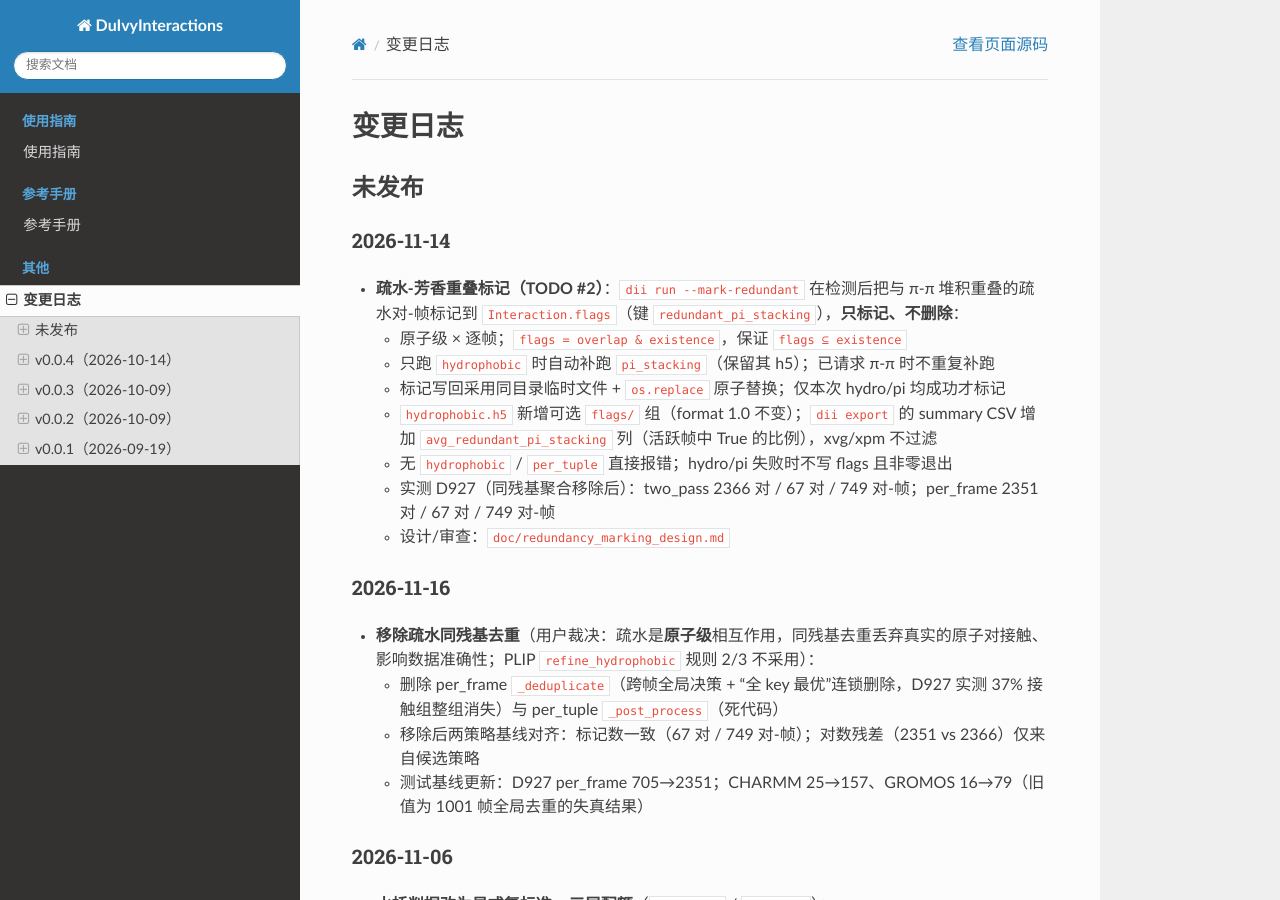
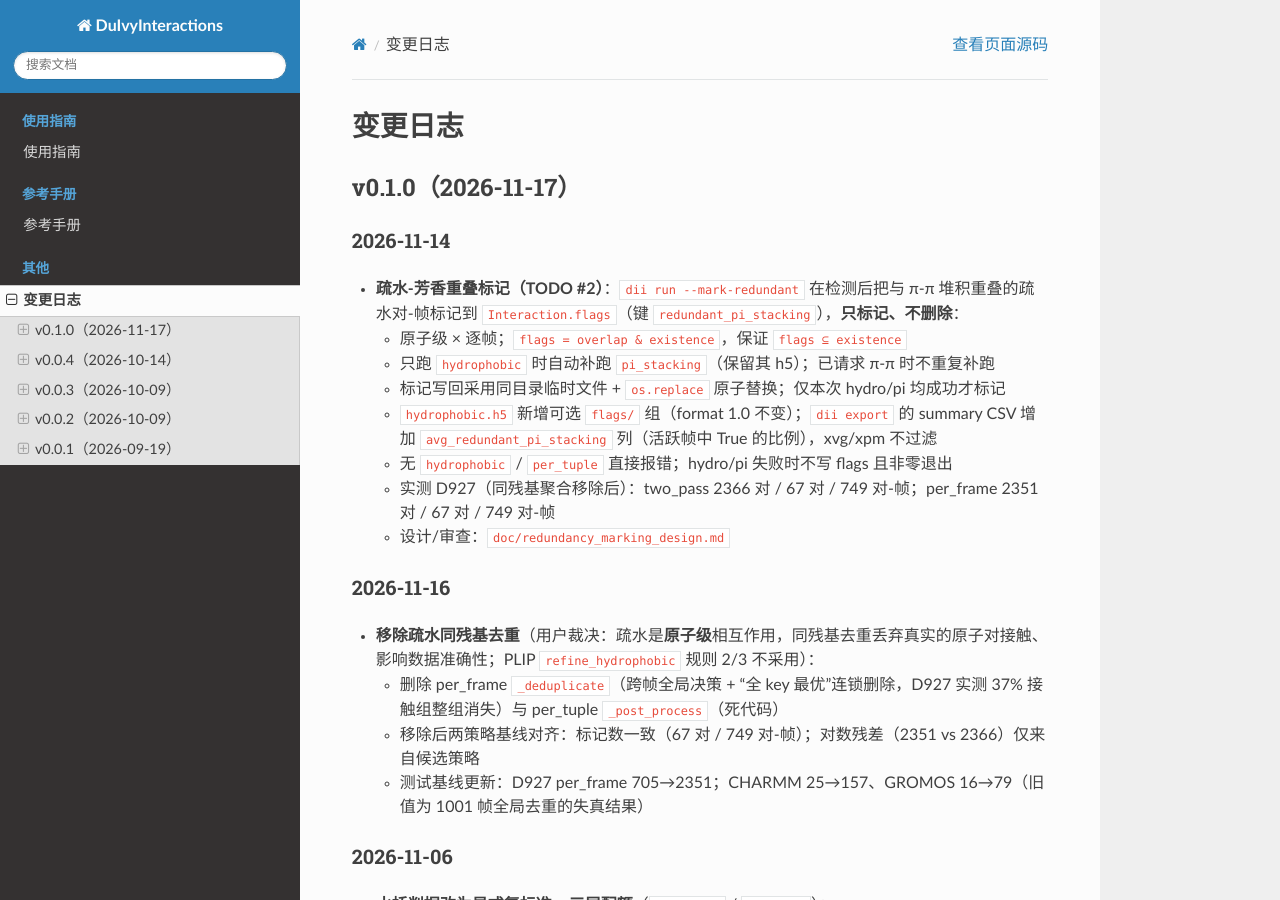
Before and after one commit to CharlesHahn/DuIvyInteractions, a Sphinx documentation site: the page built from docs/changelog.md, in a window 1280 px wide and 900 px high. Built offline with Sphinx 7.4.7 and the Read the Docs theme 3.1.0, drawn with Linux system fonts in a browser that asks for light colours.

Commit message:
release: v0.1.0（版本号 0.0.4 → 0.1.0，changelog 定稿）

```diff
--- a/docs/changelog.md
+++ b/docs/changelog.md
@@ -1,6 +1,6 @@
 # 变更日志
 
-## 未发布
+## v0.1.0（2026-11-17）
 
 ### 2026-11-14
 
--- a/pyproject.toml
+++ b/pyproject.toml
@@ -4,7 +4,7 @@ build-backend = "setuptools.build_meta"
 
 [project]
 name = "duivyinteractions"
-version = "0.0.4"
+version = "0.1.0"
 description = "Molecular interaction detection tool based on MD topology force-field parameters"
 readme = "README.md"
 license = {text = "GPL-3.0"}
```
Also changed, not shown: docs_en/changelog.md.
